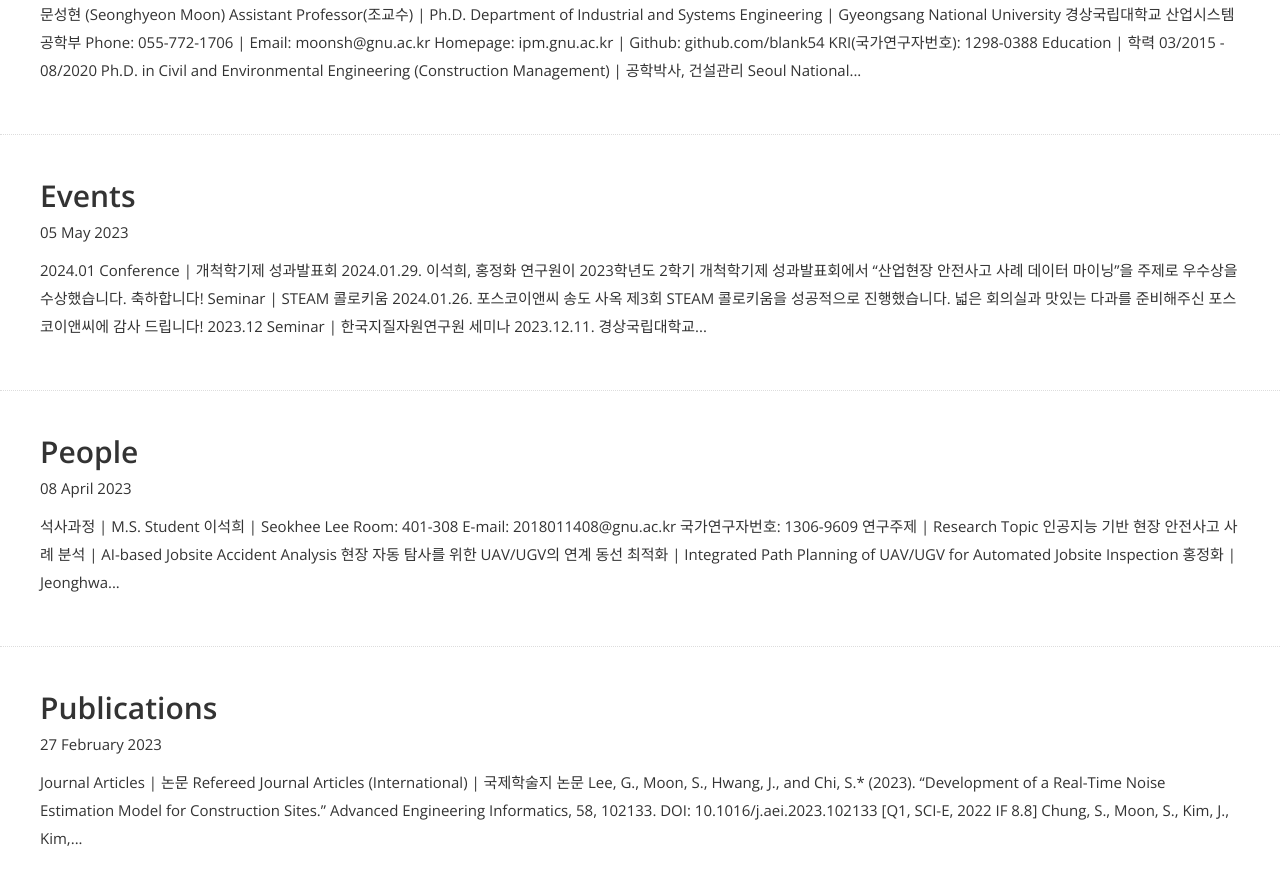
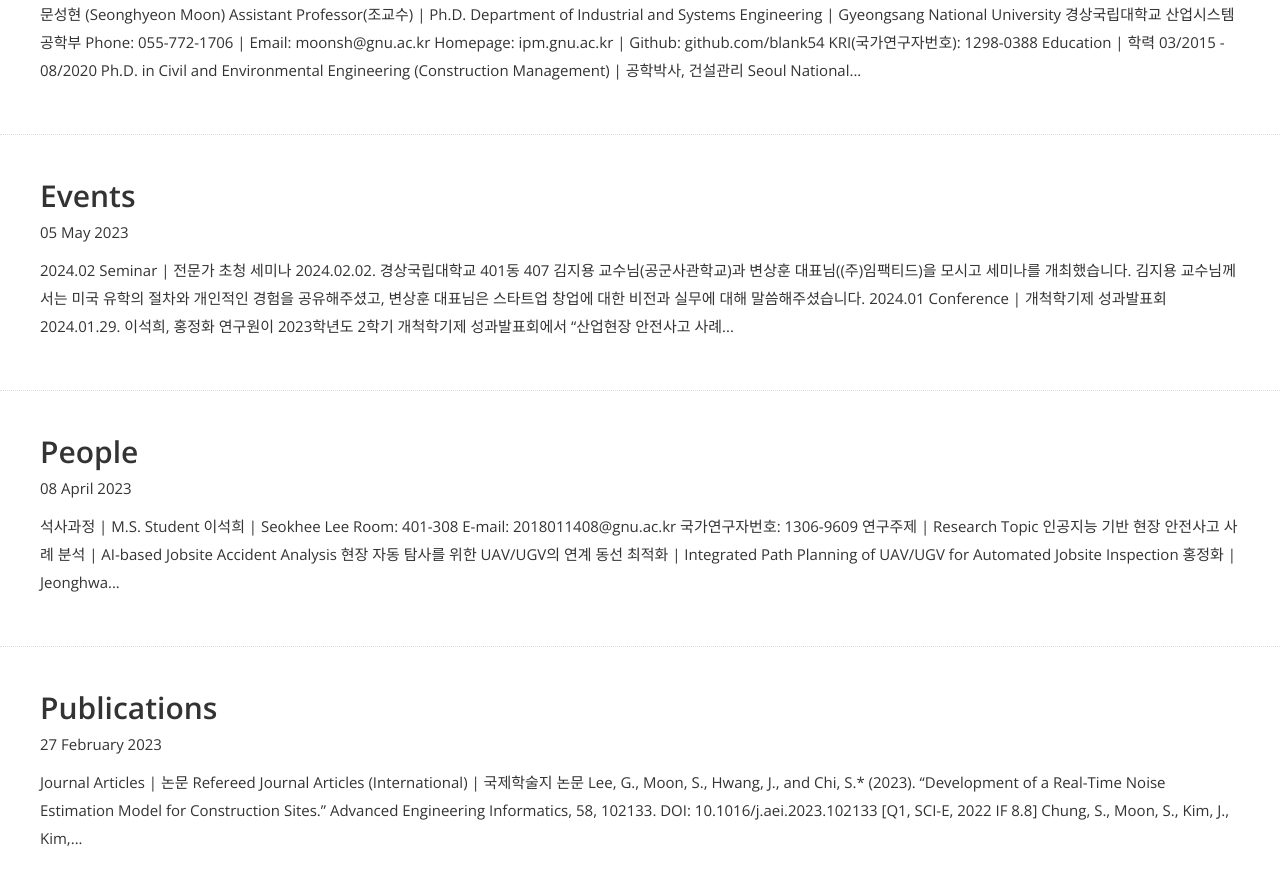
Before and after one commit to blank54/blank54.github.io, a Jekyll site: the page built from blog/index.html, in a window 1280 px wide and 900 px high, scrolled down 742 px. Shown: the top 885 px of the window. Built offline with Jekyll 4.4.1, drawn with Linux system fonts in a browser that asks for light colours; nearby versions of some CDN libraries; some web fonts are replaced.

Commit message:
seminar 20240202

```diff
--- a/event/_posts/2023-05-05-event.md
+++ b/event/_posts/2023-05-05-event.md
@@ -4,6 +4,17 @@ title: Events
 date: 2023-05-05
 author: Seonghyeon Moon
 ---
+
+## 2024.02
+<br/>
+
+>### Seminar \| 전문가 초청 세미나
+>2024.02.02.
+>경상국립대학교 401동 407
+>김지용 교수님(공군사관학교)과 변상훈 대표님((주)임팩티드)을 모시고 세미나를 개최했습니다. 김지용 교수님께서는 미국 유학의 절차와 개인적인 경험을 공유해주셨고, 변상훈 대표님은 스타트업 창업에 대한 비전과 실무에 대해 말씀해주셨습니다.
+><img src="{{ site.baseurl }}/img/event/seminar/20240202_01.png" style="width:300px">
+><img src="{{ site.baseurl }}/img/event/seminar/20240202_02.png" style="width:300px">
+><img src="{{ site.baseurl }}/img/event/seminar/20240202_03.png" style="width:450px">
 
 ## 2024.01
 <br/>
```
Also changed, not shown: img/event/seminar/20240202_01.PNG (added), img/event/seminar/20240202_02.png (added), 1 other file.
